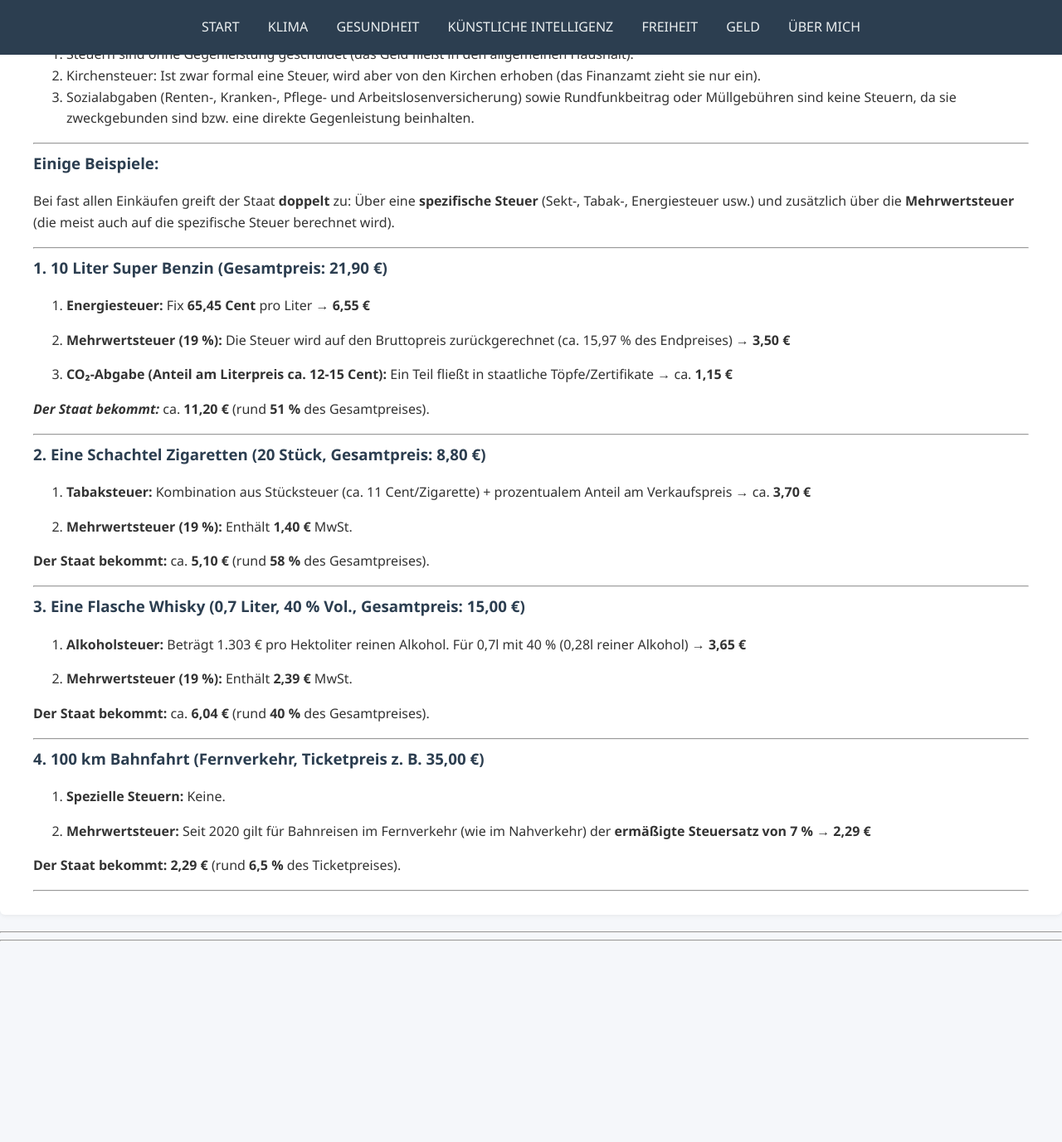
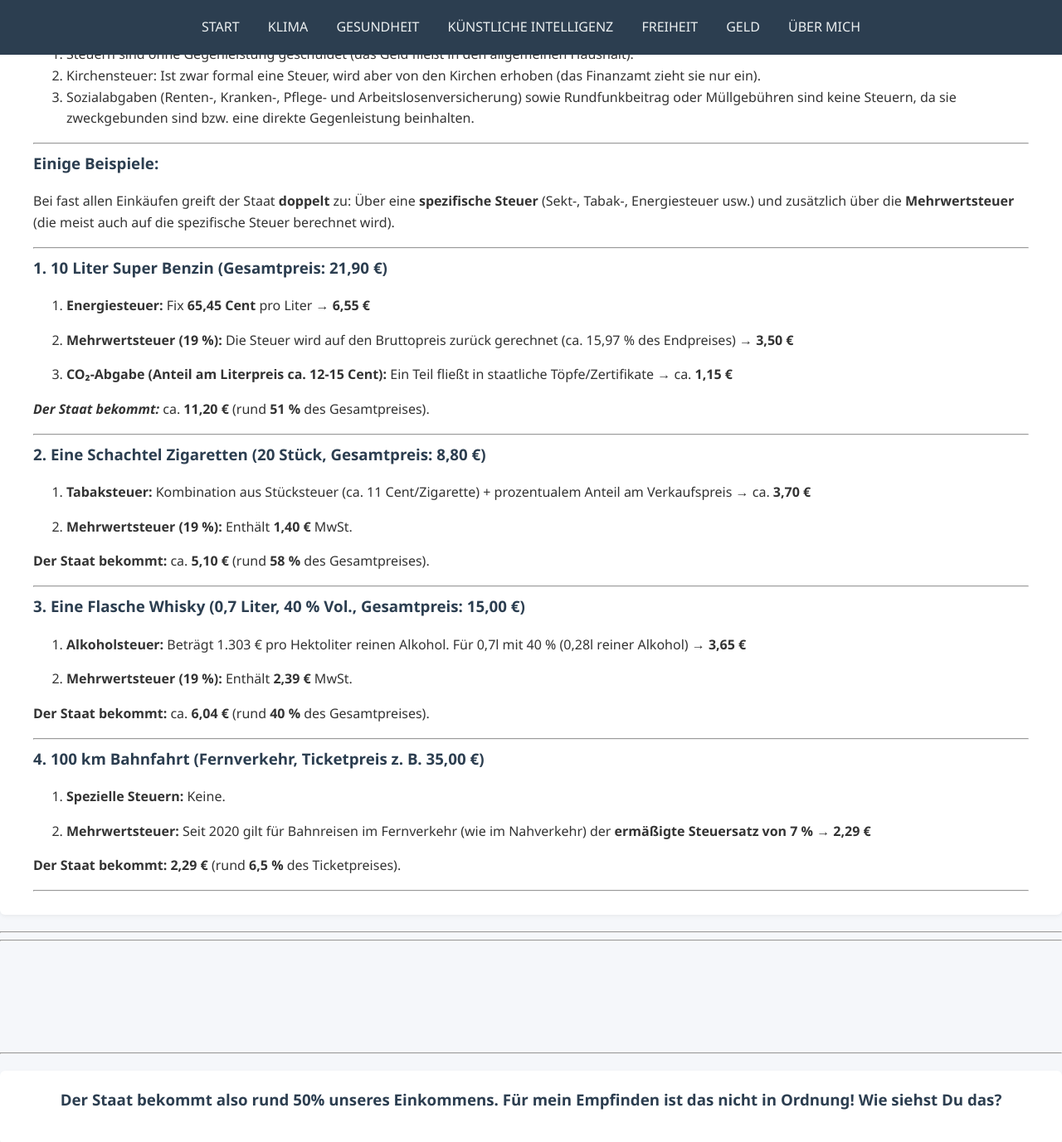
Before and after one commit to TheGermanTruth/TheGermanTruth, a Jekyll site: the page built from geld.md, in a window 1280 px wide and 1400 px high, scrolled down 6411 px. Shown: the top 1377 px of the window at 83% size. Built offline with Jekyll 4.4.1, drawn with Linux system fonts in a browser that asks for light colours; before the commit the page ends 7554 px from its top, so only the background shows below that.

Commit message:
Update geld.md

```diff
--- a/geld.md
+++ b/geld.md
@@ -150,7 +150,7 @@ Bei fast allen Einkäufen greift der Staat **doppelt** zu: Über eine **spezifis
 
 1. **Energiesteuer:** Fix **65,45 Cent** pro Liter → **6,55 €**
 
-2. **Mehrwertsteuer (19 %):** Die Steuer wird auf den Bruttopreis zurückgerechnet (ca. 15,97 % des Endpreises) → **3,50 €**
+2. **Mehrwertsteuer (19 %):** Die Steuer wird auf den Bruttopreis zurück gerechnet (ca. 15,97 % des Endpreises) → **3,50 €**
 
 3. **CO₂-Abgabe (Anteil am Literpreis ca. 12-15 Cent):** Ein Teil fließt in staatliche Töpfe/Zertifikate → ca. **1,15 €**
 
@@ -193,4 +193,17 @@ Bei fast allen Einkäufen greift der Staat **doppelt** zu: Über eine **spezifis
 
 
 ---
+
 ---
+
+<br>&nbsp;
+<br>&nbsp;
+<br>&nbsp;
+
+---
+
+<div class="section one-column" align="center" markdown="1">
+
+### Der Staat bekommt also rund 50% unseres Einkommens. Für mein Empfinden ist das nicht in Ordnung! Wie siehst Du das?
+
+</div>
```
